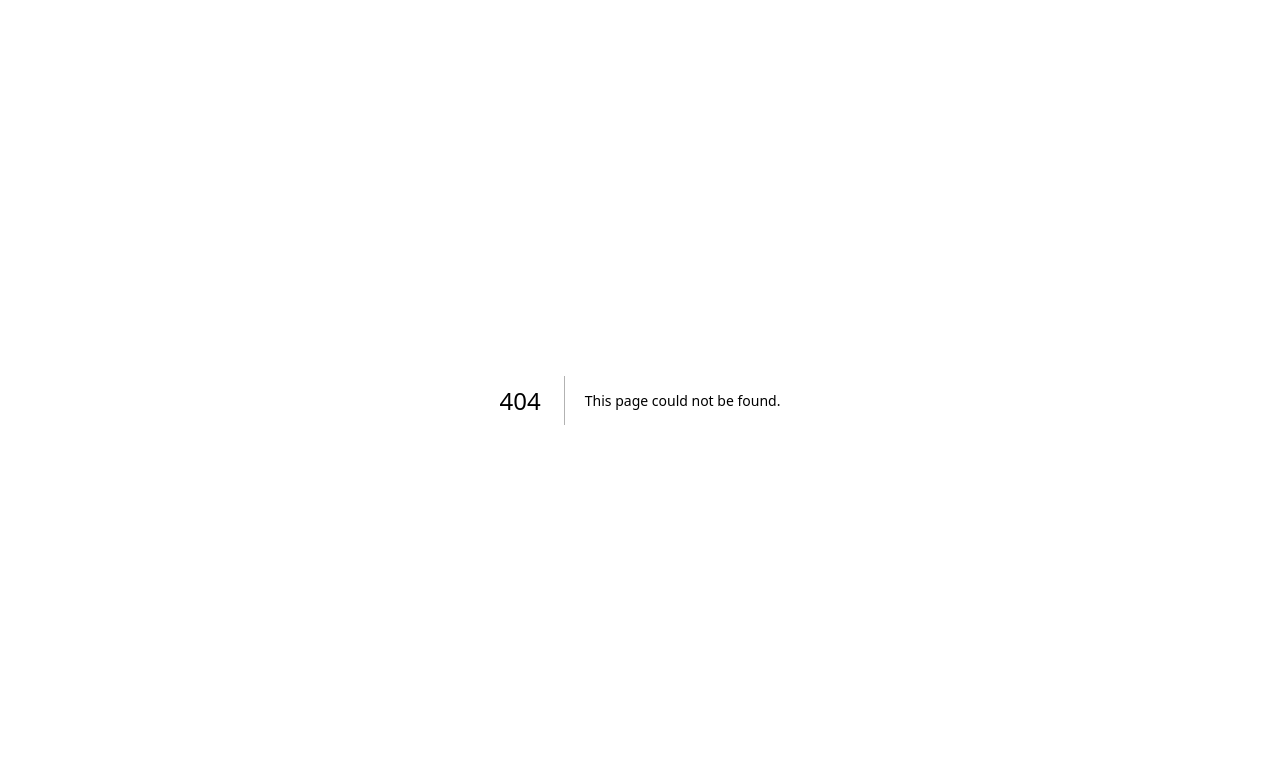
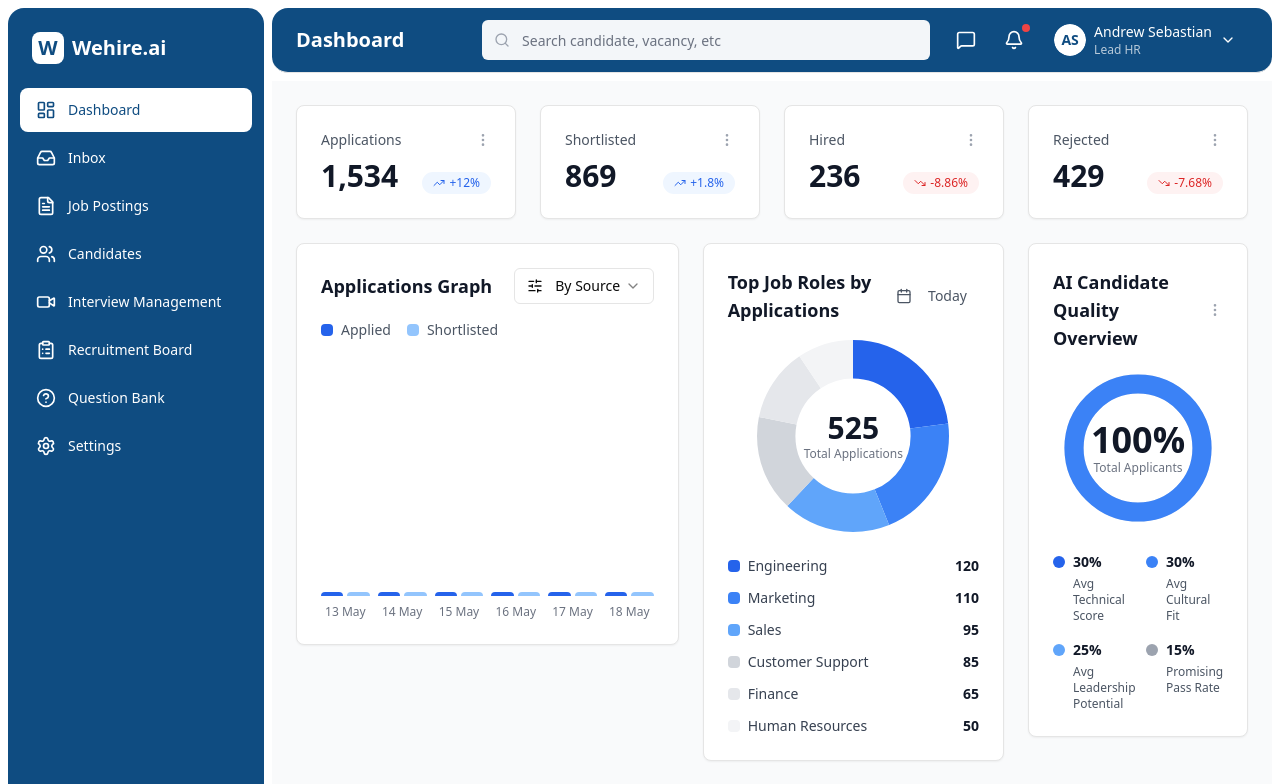
Before and after one commit to Hariskhan2/hr-talent, a Next.js app: page /dashboard in a window 1280 px wide. Before the commit this address had no page. Shown: the top 784 px of the page. Built offline with nearby package versions, Linux system fonts and the light colour scheme.

Commit message:
add missing file

```diff
--- /dev/null
+++ b/src/pages/dashboard/index.tsx
@@ -0,0 +1,109 @@
+"use client"
+
+import { DashboardLayout } from "@/components/dashboardLayout/DashboardLayout"
+import { StatsCard } from "@/components/dashboard/StatsCard"
+import { ApplicationsGraph } from "@/components/dashboard/ApplicationsGraph"
+import { TopJobRoles } from "@/components/dashboard/TopJobRoles"
+import { AIQualityOverview } from "@/components/dashboard/AIQualityOverview"
+import { ActiveJobPostings } from "@/components/dashboard/ActiveJobPostings"
+import { RecruiterTasks } from "@/components/dashboard/RecruiterTasks"
+import { InterviewSchedule } from "@/components/dashboard/InterviewSchedule"
+import { CandidatesPipeline } from "@/components/dashboard/CandidatesPipeline"
+import { RecruitmentActivityFeed } from "@/components/dashboard/RecruitmentActivityFeed"
+import {
+  dashboardStats,
+  applicationsGraphData,
+  topJobRoles,
+  aiQualityMetrics,
+  activeJobPostings,
+  recruiterTasks,
+  interviewSchedule,
+  candidatesPipeline,
+  recruitmentActivity
+} from "@/utils/mockData"
+
+export default function DashboardPage() {
+  return (
+    <DashboardLayout>
+      <div className="p-6 space-y-6 bg-gray-50">
+        {/* 1. Stats Cards Row - Correct (4 equal columns) */}
+        <div className="grid grid-cols-4 gap-6">
+          <StatsCard
+            title="Applications"
+            value={dashboardStats.applications.total}
+            change={dashboardStats.applications.change}
+            isPositive={dashboardStats.applications.isPositive}
+          />
+          <StatsCard
+            title="Shortlisted"
+            value={dashboardStats.shortlisted.total}
+            change={dashboardStats.shortlisted.change}
+            isPositive={dashboardStats.shortlisted.isPositive}
+          />
+          <StatsCard
+            title="Hired"
+            value={dashboardStats.hired.total}
+            change={dashboardStats.hired.change}
+            isPositive={dashboardStats.hired.isPositive}
+          />
+          <StatsCard
+            title="Rejected"
+            value={dashboardStats.rejected.total}
+            change={dashboardStats.rejected.change}
+            isPositive={dashboardStats.rejected.isPositive}
+          />
+        </div>
+
+        {/* 2. Applications Graph, Top Job Roles, and AI Quality Overview Row
+            * Applications Graph: Larger space, spanning 5/12 columns.
+            * Top Job Roles: Medium space, spanning 4/12 columns.
+            * AI Quality Overview: Smaller space, spanning 3/12 columns.
+            * Total: 5 + 4 + 3 = 12 (Correct)
+        */}
+        <div className="grid grid-cols-12 gap-6">
+          <div className="col-span-5">
+            <ApplicationsGraph data={applicationsGraphData} />
+          </div>
+          <div className="col-span-4">
+            <TopJobRoles data={topJobRoles} />
+          </div>
+          <div className="col-span-3">
+            <AIQualityOverview data={aiQualityMetrics} />
+          </div>
+        </div>
+
+        {/* 3. Active Job Postings, Recruiter Tasks, and Interview Schedule Row
+            * Active Job Postings: Spans 6/12 columns (The design shows it's wider than the two right cards combined, which will be 3+3 = 6).
+            * Recruiter Tasks/Interview Schedule: They take up two equal columns next to the Active Job Postings. Spanning 3/12 each.
+            * Total: 6 + 3 + 3 = 12 (Correct)
+        */}
+        <div className="grid grid-cols-12 gap-6">
+          <div className="col-span-6">
+            <ActiveJobPostings jobs={activeJobPostings} />
+          </div>
+          {/* Grouping Recruiter Tasks and Interview Schedule on the right in two separate columns */}
+          <div className="col-span-3">
+            <RecruiterTasks tasks={recruiterTasks} />
+          </div>
+          <div className="col-span-3">
+            <InterviewSchedule interviews={interviewSchedule} />
+          </div>
+        </div>
+
+        {/* 4. Candidates Pipeline and Activity Feed Row
+            * Candidates Pipeline: Takes up the space of Active Job Postings and Recruiter Tasks combined (9/12 columns).
+            * Activity Feed: Takes up the space of Interview Schedule (3/12 columns).
+            * Total: 9 + 3 = 12 (Correct)
+        */}
+        <div className="grid grid-cols-12 gap-6">
+          <div className="col-span-9">
+            <CandidatesPipeline candidates={candidatesPipeline} />
+          </div>
+          <div className="col-span-3">
+            <RecruitmentActivityFeed activities={recruitmentActivity} />
+          </div>
+        </div>
+      </div>
+    </DashboardLayout>
+  )
+}
```
